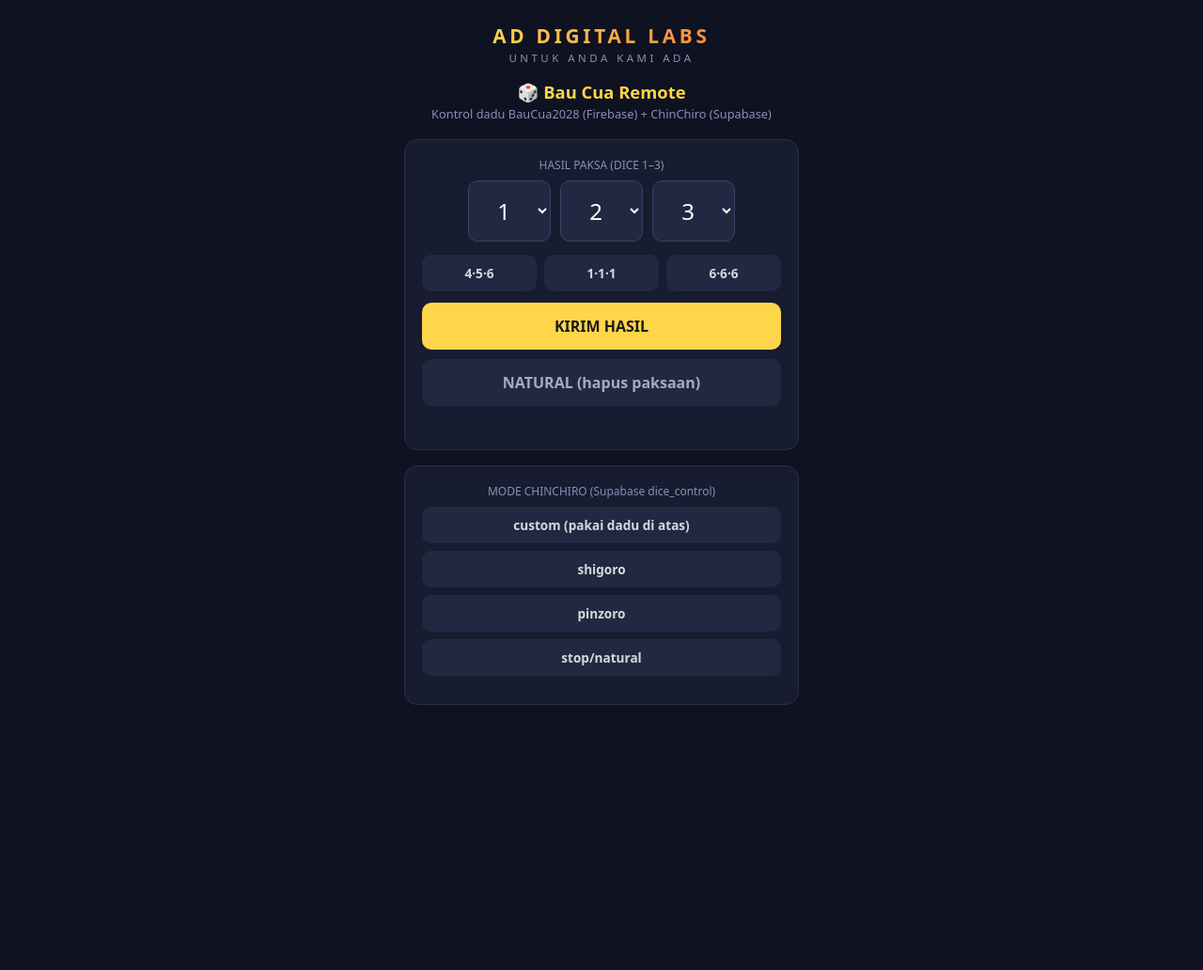
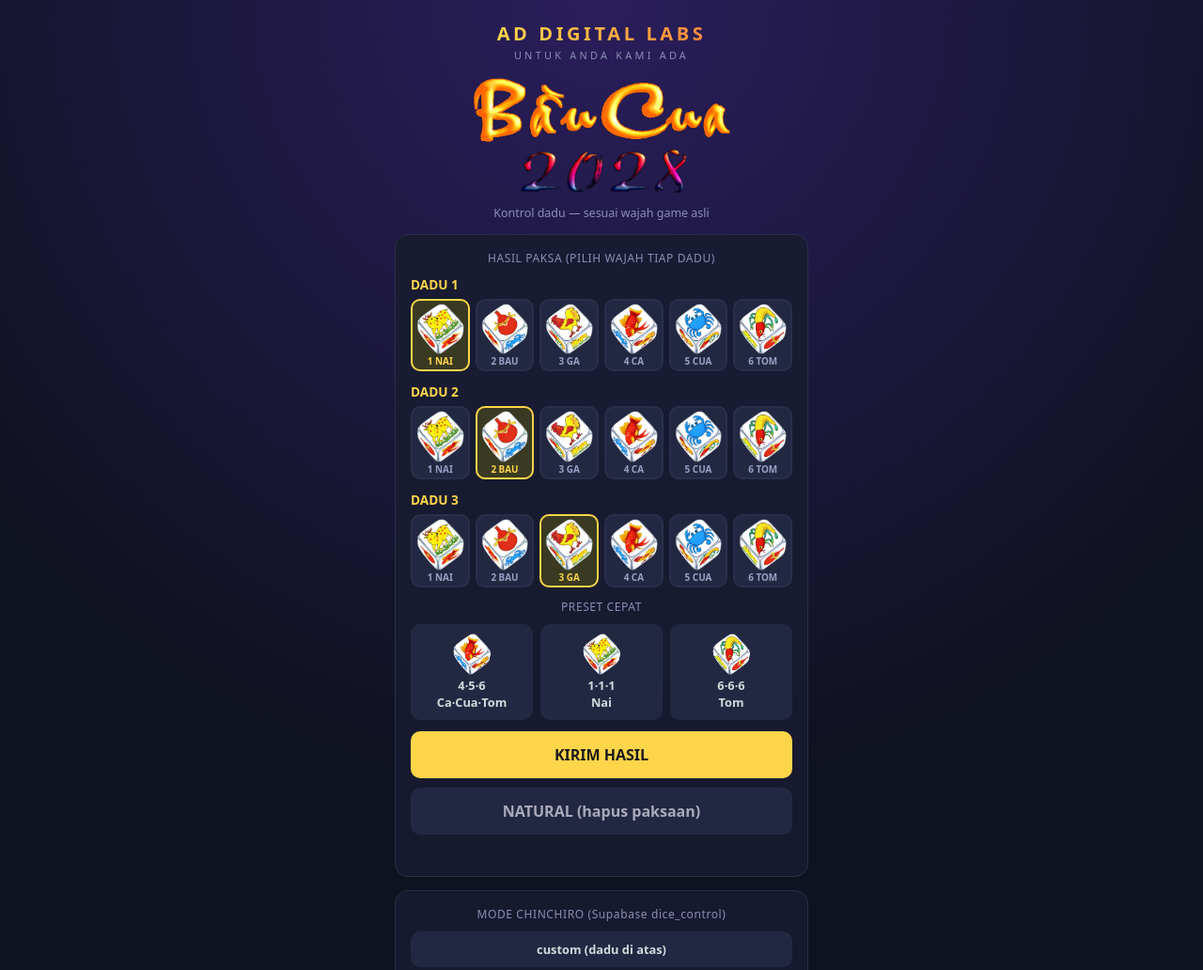
Before and after one commit to darmawan-ina99/bau-cua99, a plain HTML site: page index.html in a window 1280 px wide. Shown: the top 1032 px of the page at 94% size. Before the commit the page ends 806 px from the top, so only its background shows below. Drawn offline with Linux system fonts and the light colour scheme.

Commit message:
Panel sesuai file game: wajah dadu asli (nai,bau,ga,ca,cua,tom) + logo BauCua2028

```diff
--- a/index.html
+++ b/index.html
@@ -3,48 +3,53 @@
 <head>
 <meta charset="UTF-8">
 <meta name="viewport" content="width=device-width, initial-scale=1">
-<title>Panel Bau Cua Remote</title>
+<title>Panel Bau Cua 2028 Remote</title>
 <style>
   * { box-sizing: border-box; margin: 0; padding: 0; font-family: system-ui, sans-serif; }
-  body { background: #0f1220; color: #eee; min-height: 100vh; display: flex; flex-direction: column; align-items: center; padding: 20px 12px 40px; }
-  .brand { font-size: 1.3rem; font-weight: 900; letter-spacing: .18em; background: linear-gradient(90deg,#ffd54a,#ff8a3d); -webkit-background-clip: text; background-clip: text; color: transparent; margin-top: 4px; }
-  .brandsub { font-size: .72rem; color: #8a8fb5; letter-spacing: .3em; text-transform: uppercase; margin: 2px 0 10px; }
-  h1 { font-size: 1.15rem; margin: 6px 0 2px; color: #ffd54a; }
-  .sub { color: #8a8fb5; font-size: .8rem; margin-bottom: 18px; }
-  .card { background: #181c30; border: 1px solid #2a2f4a; border-radius: 14px; padding: 18px; width: 100%; max-width: 420px; margin-bottom: 16px; }
-  .row { display: flex; gap: 10px; justify-content: center; margin-bottom: 14px; }
-  select { background: #232842; color: #fff; border: 1px solid #3a4066; border-radius: 10px; padding: 14px; font-size: 1.5rem; width: 88px; text-align: center; }
-  select:focus { outline: 2px solid #ffd54a; }
-  button { background: #ffd54a; color: #1a1a1a; font-weight: 700; border: 0; border-radius: 10px; padding: 14px; font-size: 1rem; width: 100%; cursor: pointer; }
+  body { background: radial-gradient(circle at 50% 0%, #2a1e5c 0%, #0f1220 60%); color: #eee; min-height: 100vh; display: flex; flex-direction: column; align-items: center; padding: 18px 10px 40px; }
+  .brand { font-size: 1.25rem; font-weight: 900; letter-spacing: .18em; background: linear-gradient(90deg,#ffd54a,#ff8a3d); -webkit-background-clip: text; background-clip: text; color: transparent; margin-top: 4px; }
+  .brandsub { font-size: .68rem; color: #8a8fb5; letter-spacing: .3em; text-transform: uppercase; margin: 2px 0 8px; }
+  .logo { width: min(300px, 80vw); margin-bottom: 4px; }
+  .sub { color: #8a8fb5; font-size: .78rem; margin-bottom: 14px; }
+  .card { background: rgba(24,28,48,.92); border: 1px solid #2a2f4a; border-radius: 14px; padding: 16px; width: 100%; max-width: 440px; margin-bottom: 14px; }
+  .lbl { font-size: .75rem; color: #8a8fb5; text-align: center; margin-bottom: 10px; letter-spacing: .05em; }
+  .die { margin-bottom: 12px; }
+  .diehead { display: flex; align-items: center; gap: 8px; margin-bottom: 6px; }
+  .diehead .n { font-weight: 800; color: #ffd54a; font-size: .85rem; }
+  .faces { display: grid; grid-template-columns: repeat(6, 1fr); gap: 6px; }
+  .face { position: relative; border: 2px solid #2a2f4a; border-radius: 10px; background: #232842; padding: 3px 2px 2px; cursor: pointer; text-align: center; }
+  .face img { width: 100%; border-radius: 7px; display: block; }
+  .face .v { font-size: .62rem; color: #9aa0c5; font-weight: 700; }
+  .face.on { border-color: #ffd54a; background: #3a3a22; }
+  .face.on .v { color: #ffd54a; }
+  button { background: #ffd54a; color: #1a1a1a; font-weight: 800; border: 0; border-radius: 10px; padding: 14px; font-size: 1rem; width: 100%; cursor: pointer; }
   button:active { transform: scale(.98); }
   button.ghost { background: #232842; color: #aab; margin-top: 10px; }
-  .preset { display: flex; gap: 8px; margin-bottom: 12px; }
-  .preset button { background: #232842; color: #cdd; font-size: .85rem; padding: 10px 6px; }
+  .preset { display: flex; gap: 8px; margin: 4px 0 12px; }
+  .preset button { background: #232842; color: #cdd; font-size: .8rem; padding: 10px 4px; display: flex; flex-direction: column; align-items: center; gap: 2px; }
+  .preset button img { width: 44px; }
   .preset button.on { background: #ffd54a; color: #1a1a1a; }
   #status { margin-top: 12px; text-align: center; font-size: .85rem; color: #8a8fb5; min-height: 1.2em; }
   #status.ok { color: #7ee787; }
   #status.err { color: #ff7b72; }
-  .lbl { font-size: .75rem; color: #8a8fb5; text-align: center; margin-bottom: 8px; }
-  hr { border: 0; border-top: 1px solid #2a2f4a; margin: 14px 0; }
+  .foot { color: #55597a; font-size: .68rem; margin-top: 6px; text-align: center; }
 </style>
 </head>
 <body>
 <div class="brand">AD DIGITAL LABS</div>
-  <div class="brandsub">Untuk Anda kami ada</div>
-  <h1>🎲 Bau Cua Remote</h1>
-<div class="sub">Kontrol dadu BauCua2028 (Firebase) + ChinChiro (Supabase)</div>
+<div class="brandsub">Untuk Anda kami ada</div>
+<img class="logo" src="faces/tieude.png" alt="Bau Cua 2028">
+
+<div class="sub">Kontrol dadu — sesuai wajah game asli</div>
 
 <div class="card">
-  <div class="lbl">HASIL PAKSA (DICE 1–3)</div>
-  <div class="row">
-    <select id="d1"></select>
-    <select id="d2"></select>
-    <select id="d3"></select>
-  </div>
+  <div class="lbl">HASIL PAKSA (PILIH WAJAH TIAP DADU)</div>
+  <div id="diceRows"></div>
+  <div class="lbl" style="margin-top:2px;">PRESET CEPAT</div>
   <div class="preset">
-    <button onclick="preset(4,5,6)">4·5·6</button>
-    <button onclick="preset(1,1,1)">1·1·1</button>
-    <button onclick="preset(6,6,6)">6·6·6</button>
+    <button onclick="preset(4,5,6)"><img src="faces/ca3d.png"><span>4·5·6<br>Ca·Cua·Tom</span></button>
+    <button onclick="preset(1,1,1)"><img src="faces/nai3d.png"><span>1·1·1<br>Nai</span></button>
+    <button onclick="preset(6,6,6)"><img src="faces/Tom3d.png"><span>6·6·6<br>Tom</span></button>
   </div>
   <button onclick="kirim()">KIRIM HASIL</button>
   <button class="ghost" onclick="natural()">NATURAL (hapus paksaan)</button>
@@ -54,36 +59,71 @@
 <div class="card">
   <div class="lbl">MODE CHINCHIRO (Supabase dice_control)</div>
   <div class="preset" style="flex-wrap: wrap;">
-    <button onclick="modeChin('custom')">custom (pakai dadu di atas)</button>
+    <button onclick="modeChin('custom')">custom (dadu di atas)</button>
     <button onclick="modeChin('shigoro')">shigoro</button>
     <button onclick="modeChin('pinzoro')">pinzoro</button>
-    <button onclick="modeChin('stop')">stop/natural</button>
+    <button onclick="modeChin('stop')">stop / natural</button>
   </div>
 </div>
+<div class="foot">BauCua2028 → Firebase bau-cua99 · ChinChiro → Supabase</div>
 
 <script>
 const FB = "https://bau-cua99-default-rtdb.asia-southeast1.firebasedatabase.app";
 const SUPA = "https://whtsromktkymksuvagrw.supabase.co/rest/v1/dice_control?id=eq.1";
 const SUPA_KEY = "eyJhbGciOiJIUzI1NiIsInR5cCI6IkpXVCJ9.eyJpc3MiOiJzdXBhYmFzZSIsInJlZiI6IndodHNyb21rdGt5bWtzdXZhZ3J3Iiwicm9sZSI6ImFub24iLCJpYXQiOjE3OTEzNTMzMTIsImV4cCI6MjEwNjkyOTMxMn0.Ey3dgYFJP0rI57eBkNtFgJjl_Qf-KI0H7dpfD_t4Kos";
-const diceSel = [d1, d2, d3];
-for (const s of diceSel) {
-  for (let v = 1; v <= 6; v++) {
-    const o = document.createElement("option");
-    o.value = v; o.textContent = v;
-    s.appendChild(o);
+
+// urutan wajah sesuai field DataGame game: nai, bau, ga, ca, cua, tom (nilai 1-6)
+const FACES = [
+  { v: 1, name: "NAI", img: "faces/nai3d.png" },
+  { v: 2, name: "BAU", img: "faces/bau3d.png" },
+  { v: 3, name: "GA",  img: "faces/ga3d.png"  },
+  { v: 4, name: "CA",  img: "faces/ca3d.png"  },
+  { v: 5, name: "CUA", img: "faces/cua3d.png" },
+  { v: 6, name: "TOM", img: "faces/Tom3d.png" }
+];
+const picks = [1, 2, 3];
+
+const rows = document.getElementById("diceRows");
+FACES.forEach(() => {});
+for (let d = 0; d < 3; d++) {
+  const die = document.createElement("div");
+  die.className = "die";
+  const head = document.createElement("div");
+  head.className = "diehead";
+  head.innerHTML = '<span class="n">DADU ' + (d + 1) + '</span>';
+  const grid = document.createElement("div");
+  grid.className = "faces";
+  for (const f of FACES) {
+    const b = document.createElement("div");
+    b.className = "face";
+    b.innerHTML = '<img src="' + f.img + '"><div class="v">' + f.v + " " + f.name + "</div>";
+    b.onclick = () => { picks[d] = f.v; render(); };
+    b.dataset.v = f.v;
+    b.dataset.d = d;
+    grid.appendChild(b);
   }
-  s.value = 1 + diceSel.indexOf(s);
+  die.appendChild(head);
+  die.appendChild(grid);
+  rows.appendChild(die);
 }
+function render() {
+  document.querySelectorAll(".face").forEach(el => {
+    el.classList.toggle("on", +el.dataset.v === picks[+el.dataset.d]);
+  });
+}
+function preset(a, b, c) { picks[0] = a; picks[1] = b; picks[2] = c; render(); }
+render();
+
 function st(msg, cls) { status.textContent = msg; status.className = cls || ""; }
-function preset(a, b, c) { d1.value = a; d2.value = b; d3.value = c; }
 
 async function kirim() {
   st("mengirim...");
   try {
-    const body = JSON.stringify({ dice1: +d1.value, dice2: +d2.value, dice3: +d3.value });
+    const body = JSON.stringify({ dice1: picks[0], dice2: picks[1], dice3: picks[2] });
     const r = await fetch(FB + "/Dice.json", { method: "PUT", headers: { "Content-Type": "application/json" }, body: body });
     if (!r.ok) throw new Error("HTTP " + r.status);
-    st("✓ dikirim: " + d1.value + d2.value + d3.value + " — buka piring di game untuk lihat", "ok");
+    const nm = i => FACES.find(f => f.v === picks[i]).name;
+    st("✓ dikirim: " + nm(0) + " · " + nm(1) + " · " + nm(2) + " — guncang di game", "ok");
   } catch (e) { st("✗ gagal: " + e.message, "err"); }
 }
 
@@ -91,15 +131,14 @@ async function natural() {
   st("menghapus paksaan...");
   try {
     const r = await fetch(FB + "/Dice.json", { method: "DELETE" });
-    if (!r.ok && r.status !== 200) throw new Error("HTTP " + r.status);
-    st("✓ dice natural kembali", "ok");
+    st("✓ dadu natural kembali", "ok");
   } catch (e) { st("✗ gagal: " + e.message, "err"); }
 }
 
 async function modeChin(mode) {
   st("set mode supabase: " + mode);
   const val = { mode: mode, updated_at: new Date().toISOString() };
-  if (mode === "custom") { val.d1 = +d1.value; val.d2 = +d2.value; val.d3 = +d3.value; }
+  if (mode === "custom") { val.d1 = picks[0]; val.d2 = picks[1]; val.d3 = picks[2]; }
   else { val.d1 = 4; val.d2 = 5; val.d3 = 6; }
   try {
     const r = await fetch(SUPA, {
@@ -109,7 +148,7 @@ async function modeChin(mode) {
     });
     if (!r.ok) throw new Error("HTTP " + r.status);
     st("✓ supabase mode = " + mode, "ok");
-  } catch (e) { st("✗ supabase gagal: " + e.message + " (atur manual di dashboard bila perlu)", "err"); }
+  } catch (e) { st("✗ supabase gagal: " + e.message + " (atur manual bila perlu)", "err"); }
 }
 </script>
 </body>
```
Also changed, not shown: faces/Tom3d.png (added), faces/bau3d.png (added), faces/ca3d.png (added), faces/cua3d.png (added), faces/ga3d.png (added), faces/nai3d.png (added), faces/tieude.png (added).
